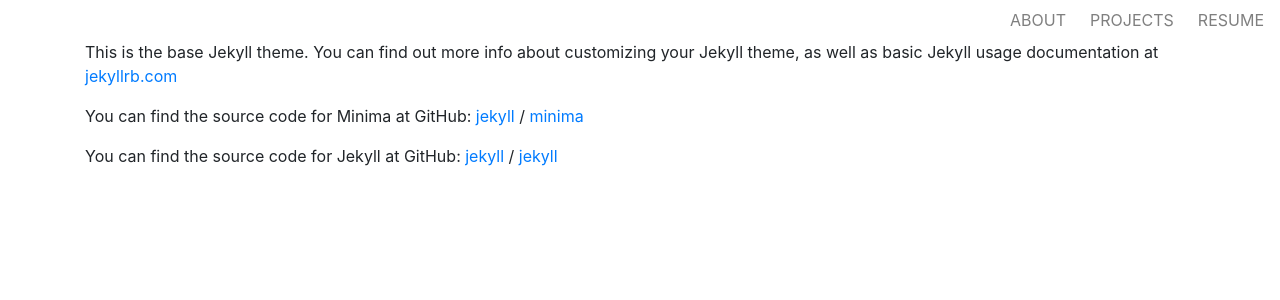
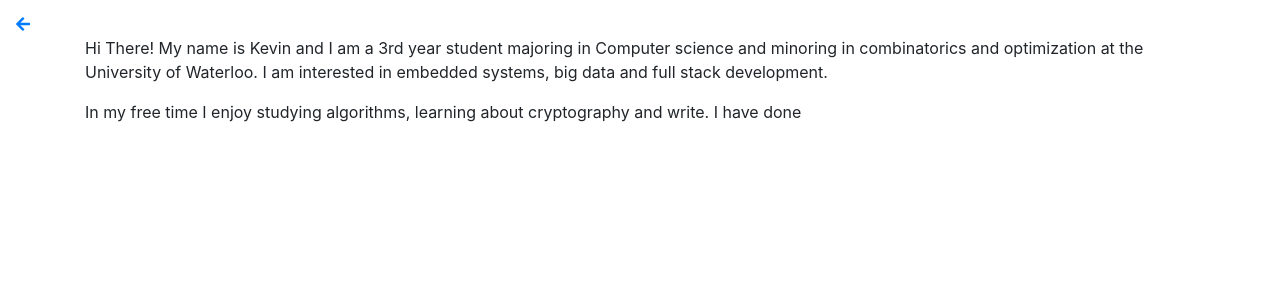
Before and after one commit to kevinfwl/personal-site-www, a Jekyll site: the page built from about.md, in a window 1280 px wide. Shown: the top 300 px of the page. Built offline with Jekyll 4.4.1, drawn with Linux system fonts in a browser that asks for light colours; nearby versions of some CDN libraries.

Commit message:
corrected link and header

```diff
--- a/_includes/footer.html
+++ b/_includes/footer.html
@@ -1,4 +1,5 @@
 <div class="footer-container">
-
-    footer is here
+        <script src="https://code.jquery.com/jquery-3.4.1.slim.min.js" integrity="sha384-J6qa4849blE2+poT4WnyKhv5vZF5SrPo0iEjwBvKU7imGFAV0wwj1yYfoRSJoZ+n" crossorigin="anonymous"></script>
+        <script src="https://cdn.jsdelivr.net/npm/popper.js@1.16.0/dist/umd/popper.min.js" integrity="sha384-Q6E9RHvbIyZFJoft+2mJbHaEWldlvI9IOYy5n3zV9zzTtmI3UksdQRVvoxMfooAo" crossorigin="anonymous"></script>
+        <script src="https://stackpath.bootstrapcdn.com/bootstrap/4.4.1/js/bootstrap.min.js" integrity="sha384-wfSDF2E50Y2D1uUdj0O3uMBJnjuUD4Ih7YwaYd1iqfktj0Uod8GCExl3Og8ifwB6" crossorigin="anonymous"></script>
 </div>
--- a/_includes/head.html
+++ b/_includes/head.html
@@ -5,7 +5,5 @@
     <meta name="viewport" content="width=device-width, initial-scale=1">
     <link rel="stylesheet" href="{{ "/assets/css/styles.css" | relative_url }}">
     <link href="https://stackpath.bootstrapcdn.com/bootstrap/4.4.1/css/bootstrap.min.css" rel="stylesheet" integrity="sha384-Vkoo8x4CGsO3+Hhxv8T/Q5PaXtkKtu6ug5TOeNV6gBiFeWPGFN9MuhOf23Q9Ifjh" crossorigin="anonymous">
-    <script src="https://code.jquery.com/jquery-3.4.1.slim.min.js" integrity="sha384-J6qa4849blE2+poT4WnyKhv5vZF5SrPo0iEjwBvKU7imGFAV0wwj1yYfoRSJoZ+n" crossorigin="anonymous"></script>
-    <script src="https://cdn.jsdelivr.net/npm/popper.js@1.16.0/dist/umd/popper.min.js" integrity="sha384-Q6E9RHvbIyZFJoft+2mJbHaEWldlvI9IOYy5n3zV9zzTtmI3UksdQRVvoxMfooAo" crossorigin="anonymous"></script>
-    <script src="https://stackpath.bootstrapcdn.com/bootstrap/4.4.1/js/bootstrap.min.js" integrity="sha384-wfSDF2E50Y2D1uUdj0O3uMBJnjuUD4Ih7YwaYd1iqfktj0Uod8GCExl3Og8ifwB6" crossorigin="anonymous"></script>
+    <link href="https://cdnjs.cloudflare.com/ajax/libs/font-awesome/5.11.2/css/all.css" rel="stylesheet" crossorigin="anonymous">
 </head>
--- a/_includes/header.html
+++ b/_includes/header.html
@@ -1,7 +1,6 @@
-<div class="">
+<!-- <div>
     <nav class="navbar navbar-expand-md navbar-light bg-light" id="nav">
-
-            <!-- <a class="navbar-brand mr-auto" href="#">HOME</a> -->
+            <a class="navbar-brand mr-auto" href="#">HOME</a>
             <button class="navbar-toggler ml-auto" type="button" data-toggle="collapse" data-target="#collapsed_target" aria-controls="navbarSupportedContent" aria-expanded="false" aria-label="Toggle navigation">
                     <span class="navbar-toggler-icon"></span>
             </button>
@@ -21,4 +20,9 @@
                 </ul>
             </div>
         </nav>
+</div> -->
+
+
+<div class="header">
+    <a href="{% link index.md %}"><i class="fas fa-arrow-left back-button"></i></a>
 </div>
--- /dev/null
+++ b/_layouts/resume.html
@@ -0,0 +1,3 @@
+---
+layout: "default",
+---
--- /dev/null
+++ b/about.md
@@ -0,0 +1,10 @@
+---
+layout: default
+type: nav
+title: ABOUT
+permalink: /about/
+---
+
+Hi There! My name is Kevin and I am a 3rd year student majoring in Computer science and minoring in combinatorics and optimization at the University of Waterloo. I am interested in embedded systems, big data and full stack development.
+
+In my free time I enjoy studying algorithms, learning about cryptography and write. I have done
--- a/assets/css/styles.css
+++ b/assets/css/styles.css
@@ -1,3 +1,14 @@
+/*navbar view*/
+.back-button {
+    margin-top: 1em;
+    margin-left: 1em;
+}
+
+.back-button:hover {
+    color:grey
+}
+
+
 #nav {
     background-color: white !important;
     padding-bottom: 0px;
@@ -8,16 +19,20 @@
 .wrapper {
     max-width: 1000 !important;
 }
-/*  */
+
 
 .navbar-toggler {
     float: right;
     border: transparent !important;
 }
 
+
 .nav-link {
     padding-right: 1em !important;
 }
+
+/* Project view */
+
 
 .project-heading {
     margin-bottom: 1em;
@@ -32,12 +47,13 @@
     display: flex;
 }
 
-/* Card and do flexbox */
+/* Card views and do flexbox */
+/* edit the card to make it square but also responsive to bootstrap (amateur way?) */
+
 .row {
     flex-wrap: wrap;
 }
 
-/* edit the card to make it square but also responsive to bootstrap (amateur way?) */
 
 .card {
     height: 320px !important;
--- a/pages/about.md
+++ /dev/null
@@ -1,19 +0,0 @@
----
-layout: default
-type: nav
-title: ABOUT
-permalink: /about/
----
-
-This is the base Jekyll theme. You can find out more info about customizing your Jekyll theme, as well as basic Jekyll usage documentation at [jekyllrb.com](https://jekyllrb.com/)
-
-You can find the source code for Minima at GitHub:
-[jekyll][jekyll-organization] /
-[minima](https://github.com/jekyll/minima)
-
-You can find the source code for Jekyll at GitHub:
-[jekyll][jekyll-organization] /
-[jekyll](https://github.com/jekyll/jekyll)
-
-
-[jekyll-organization]: https://github.com/jekylls
```
Also changed, not shown: _layouts/home.html (+60 -3 lines), _layouts/projectItem.html (deleted, +0 -10 lines), index.html (deleted, +0 -63 lines), index.md (added, +7 -0 lines), pages/projects.md (deleted, +0 -6 lines), pages/resume.md (deleted, +0 -8 lines), projects.md (added, +6 -0 lines), resume.md (added, +8 -0 lines), assets/css/heading.css (added), assets/js/graphUI.js.
